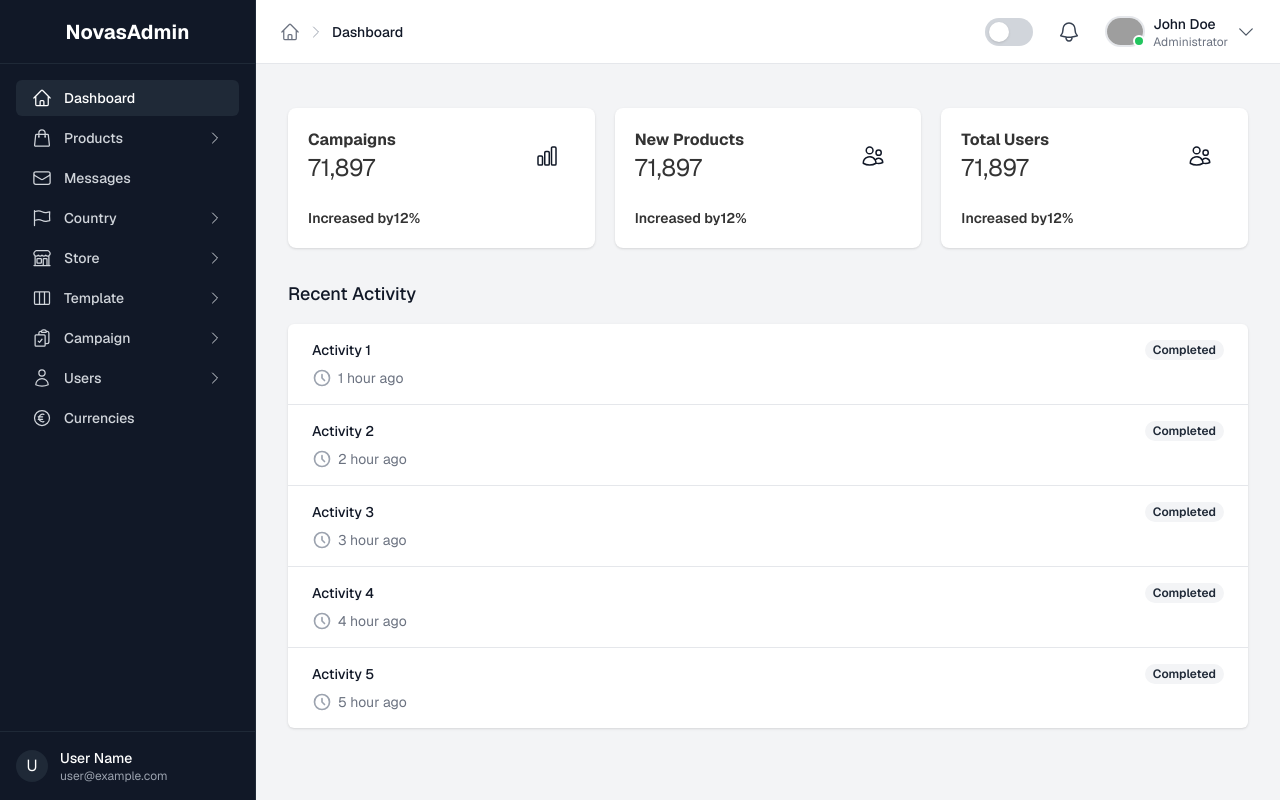
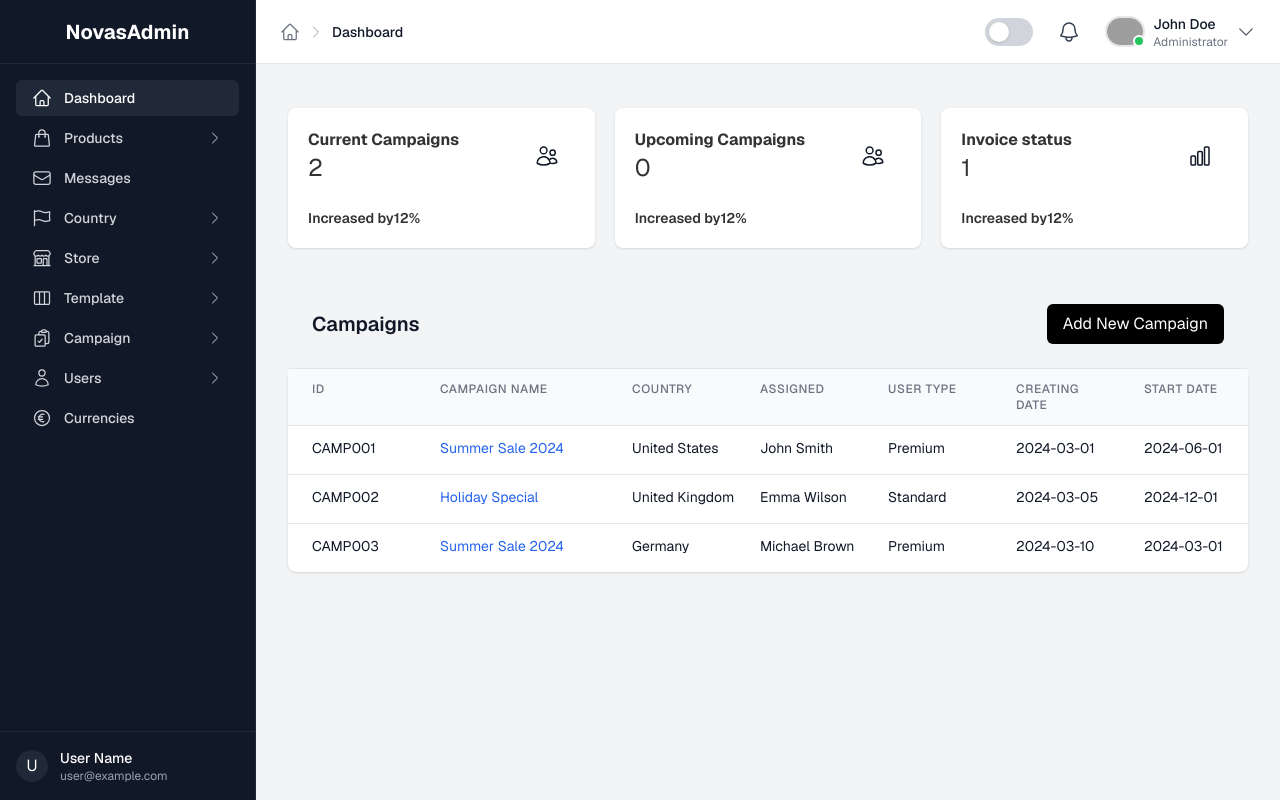
Before and after one commit to einfoengine/novasadmin, a Next.js app: page /dashboard in a window 1280 px wide. Built offline with nearby package versions, Linux system fonts and the light colour scheme; grey boxes are pictures that could not be loaded.

Commit message:
Dashboard and recent activites in progress

```diff
--- a/src/app/dashboard/page.tsx
+++ b/src/app/dashboard/page.tsx
@@ -1,9 +1,126 @@
 "use client";
+import { useState, useEffect } from "react";
+import CampaignList from "@/components/CampaignList";
 import StatsCard from "@/components/StatsCard";
+import { UsersIcon, ChartBarIcon } from "@heroicons/react/24/outline";
+import LoadingSpinner from "@/components/loadingSpinner";
 
-import { UsersIcon, ChartBarIcon, ClipboardDocumentIcon, ArrowUpIcon, ArrowDownIcon } from "@heroicons/react/24/outline";
+interface Campaign {
+  campaignId: string;
+  campaignName: string;
+  country: string;
+  assigned: string;
+  userType: string;
+  creatingDate: string;
+  startDate: string;
+  endDate: string;
+  status: string;
+  totalCost: number;
+  invoiceStatus: string;
+}
 
 export default function Dashboard() {
+  const [campaigns, setCampaigns] = useState<Campaign[]>([]);
+  const [loading, setLoading] = useState(true);
+  const [selectedCampaign, setSelectedCampaign] = useState<Campaign | null>(null);
+  const [formData, setFormData] = useState({
+    campaignName: '',
+    country: '',
+    assigned: '',
+    userType: '',
+    creatingDate: '',
+    startDate: '',
+    endDate: '',
+    status: 'Active',
+    totalCost: '',
+    invoiceStatus: 'Pending'
+  });
+
+  useEffect(() => {
+    const fetchData = async () => {
+      try {
+        const res = await fetch('/campaigns.json');
+        const data = await res.json();
+        setCampaigns(data.campaigns);
+      } catch (error) {
+        console.error('Error fetching campaigns:', error);
+      } finally {
+        setLoading(false);
+      }
+    };
+    fetchData();
+  }, []);
+
+  const handleEdit = (campaign: Campaign) => {
+    setSelectedCampaign(campaign);
+    setFormData({
+      campaignName: campaign.campaignName,
+      country: campaign.country,
+      assigned: campaign.assigned,
+      userType: campaign.userType,
+      creatingDate: campaign.creatingDate,
+      startDate: campaign.startDate,
+      endDate: campaign.endDate,
+      status: campaign.status,
+      totalCost: campaign.totalCost.toString(),
+      invoiceStatus: campaign.invoiceStatus
+    });
+  };
+
+  const handleSubmit = async (e: React.FormEvent) => {
+    e.preventDefault();
+    try {
+      if (selectedCampaign) {
+        // Update existing campaign
+        const updatedCampaigns = campaigns.map(c =>
+          c.campaignId === selectedCampaign.campaignId
+            ? { ...c, ...formData, totalCost: parseFloat(formData.totalCost) }
+            : c
+        );
+        setCampaigns(updatedCampaigns);
+      } else {
+        // Create new campaign
+        const newCampaign: Campaign = {
+          campaignId: `CAMP${String(campaigns.length + 1).padStart(3, '0')}`,
+          campaignName: formData.campaignName,
+          country: formData.country,
+          assigned: formData.assigned,
+          userType: formData.userType,
+          creatingDate: formData.creatingDate,
+          startDate: formData.startDate,
+          endDate: formData.endDate,
+          status: formData.status,
+          totalCost: parseFloat(formData.totalCost),
+          invoiceStatus: formData.invoiceStatus
+        };
+        setCampaigns([...campaigns, newCampaign]);
+      }
+      setSelectedCampaign(null);
+      setFormData({
+        campaignName: '',
+        country: '',
+        assigned: '',
+        userType: '',
+        creatingDate: '',
+        startDate: '',
+        endDate: '',
+        status: 'Active',
+        totalCost: '',
+        invoiceStatus: 'Pending'
+      });
+    } catch (error) {
+      console.error('Error saving campaign:', error);
+    }
+  };
+
+  const handleDelete = (campaignId: string) => {
+    setCampaigns(campaigns.filter(c => c.campaignId !== campaignId));
+  };
+
+  if (loading) {
+    return <LoadingSpinner />;
+  }
+
   return (
     <div className="min-h-screen bg-gray-100">
       {/* Main Content */}
@@ -12,11 +129,9 @@ export default function Dashboard() {
         <main className="px-4 py-6 mx-auto max-w-7xl sm:px-6 lg:px-8">
           {/* Stats Grid */}
           <div className="grid grid-cols-1 gap-5 mt-5 sm:grid-cols-2 lg:grid-cols-3">
-            <StatsCard title="Campaigns" value="71,897" icon={<ChartBarIcon className="w-6 h-6 text-gray-900" />} iconColor="text-gray-500" iconBg="bg-gray-100" percentage="12%" percentageColor="text-green-500" trend="Increased by"/>
-
             <StatsCard
-              title="New Products"
-              value="71,897"
+              title="Current Campaigns"
+              value={campaigns.filter(c => c.status === 'Active').length.toString()}
               icon={<UsersIcon className="w-6 h-6 text-gray-900" />}
               iconColor="text-gray-500"
               iconBg="bg-gray-100"
@@ -26,9 +141,19 @@ export default function Dashboard() {
             />
 
             <StatsCard
-              title="Total Users"
-              value="71,897"
+              title="Upcoming Campaigns"
+              value={campaigns.filter(c => new Date(c.startDate) > new Date()).length.toString()}
               icon={<UsersIcon className="w-6 h-6 text-gray-900" />}
+              iconColor="text-gray-500"
+              iconBg="bg-gray-100"
+              percentage="12%"
+              percentageColor="text-green-500"
+              trend="Increased by"
+            />
+            <StatsCard
+              title="Invoice status"
+              value={campaigns.filter(c => c.invoiceStatus === 'Paid').length.toString()}
+              icon={<ChartBarIcon className="w-6 h-6 text-gray-900" />}
               iconColor="text-gray-500"
               iconBg="bg-gray-100"
               percentage="12%"
@@ -38,37 +163,16 @@ export default function Dashboard() {
           </div>
 
           {/* Recent Activity */}
-          <div className="mt-8">
-            <h2 className="text-lg font-medium text-gray-900">Recent Activity</h2>
-            <div className="mt-4 overflow-hidden bg-white shadow sm:rounded-md">
-              <ul className="divide-y divide-gray-200">
-                {[1, 2, 3, 4, 5].map((item) => (
-                  <li key={item}>
-                    <div className="px-4 py-4 sm:px-6">
-                      <div className="flex items-center justify-between">
-                        <p className="text-sm font-medium text-gray-900 truncate">Activity {item}</p>
-                        <div className="ml-2 flex-shrink-0 flex">
-                          <p className="px-2 inline-flex text-xs leading-5 font-semibold rounded-full bg-gray-100 text-gray-800">
-                            Completed
-                          </p>
-                        </div>
-                      </div>
-                      <div className="mt-2 sm:flex sm:justify-between">
-                        <div className="sm:flex">
-                          <p className="flex items-center text-sm text-gray-500">
-                            <svg className="flex-shrink-0 mr-1.5 h-5 w-5 text-gray-400" fill="none" stroke="currentColor" viewBox="0 0 24 24">
-                              <path strokeLinecap="round" strokeLinejoin="round" strokeWidth={2} d="M12 8v4l3 3m6-3a9 9 0 11-18 0 9 9 0 0118 0z" />
-                            </svg>
-                            {item} hour ago
-                          </p>
-                        </div>
-                      </div>
-                    </div>
-                  </li>
-                ))}
-              </ul>
-            </div>
-          </div>
+          <CampaignList
+            campaigns={campaigns}
+            onEdit={handleEdit}
+            onDelete={handleDelete}
+            onSubmit={handleSubmit}
+            formData={formData}
+            setFormData={setFormData}
+            selectedCampaign={selectedCampaign}
+            setSelectedCampaign={setSelectedCampaign}
+          />
         </main>
       </div>
     </div>
--- /dev/null
+++ b/src/components/RecentActitities.tsx
@@ -0,0 +1,62 @@
+"use client";
+import { useState, useEffect } from "react";
+import CampaignList from "@/components/CampaignList";
+import StatsCard from "@/components/StatsCard";
+import { UsersIcon, ChartBarIcon } from "@heroicons/react/24/outline";
+import LoadingSpinner from "@/components/loadingSpinner";
+
+interface Campaign {
+    campaignId: string;
+    campaignName: string;
+    country: string;
+    assigned: string;
+    userType: string;
+    creatingDate: string;
+    startDate: string;
+    endDate: string;
+    status: string;
+    totalCost: number;
+    invoiceStatus: string;
+  }
+
+const RecentActitities = () => {
+  return (
+    <div id='nt-recent-activities'>
+        <div className="mt-8">
+            <h2 className="text-lg font-medium text-gray-900">Recent Activity</h2>
+            <div className="mt-4 overflow-hidden bg-white shadow sm:rounded-md">
+              <ul className="divide-y divide-gray-200">
+                {campaigns.slice(0, 5).map((campaign) => (
+                  <li key={campaign.campaignId}>
+                    <div className="px-4 py-4 sm:px-6">
+                      <div className="flex items-center justify-between">
+                        <p className="text-sm font-medium text-gray-900 truncate">{campaign.campaignName}</p>
+                        <div className="ml-2 flex-shrink-0 flex">
+                          <p className={`px-2 inline-flex text-xs leading-5 font-semibold rounded-full ${
+                            campaign.status === 'Active' ? 'bg-green-100 text-green-800' : 'bg-gray-100 text-gray-800'
+                          }`}>
+                            {campaign.status}
+                          </p>
+                        </div>
+                      </div>
+                      <div className="mt-2 sm:flex sm:justify-between">
+                        <div className="sm:flex">
+                          <p className="flex items-center text-sm text-gray-500">
+                            <svg className="flex-shrink-0 mr-1.5 h-5 w-5 text-gray-400" fill="none" stroke="currentColor" viewBox="0 0 24 24">
+                              <path strokeLinecap="round" strokeLinejoin="round" strokeWidth={2} d="M12 8v4l3 3m6-3a9 9 0 11-18 0 9 9 0 0118 0z" />
+                            </svg>
+                            {new Date(campaign.creatingDate).toLocaleDateString()}
+                          </p>
+                        </div>
+                      </div>
+                    </div>
+                  </li>
+                ))}
+              </ul>
+            </div>
+          </div>
+    </div>
+  )
+}
+
+export default RecentActitities
```
